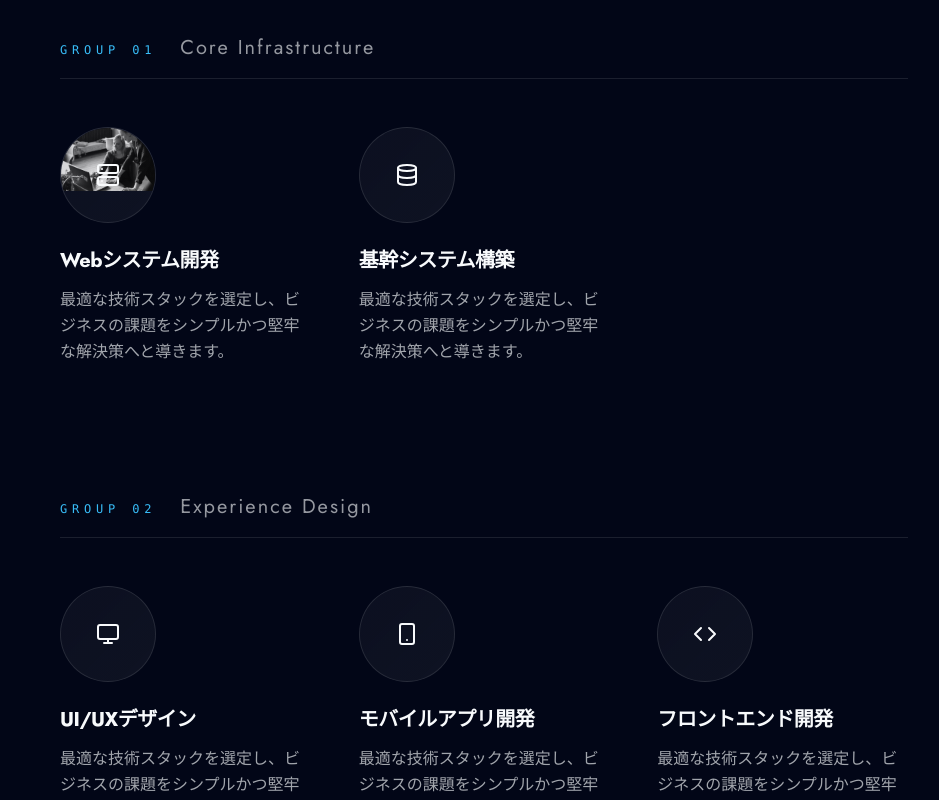
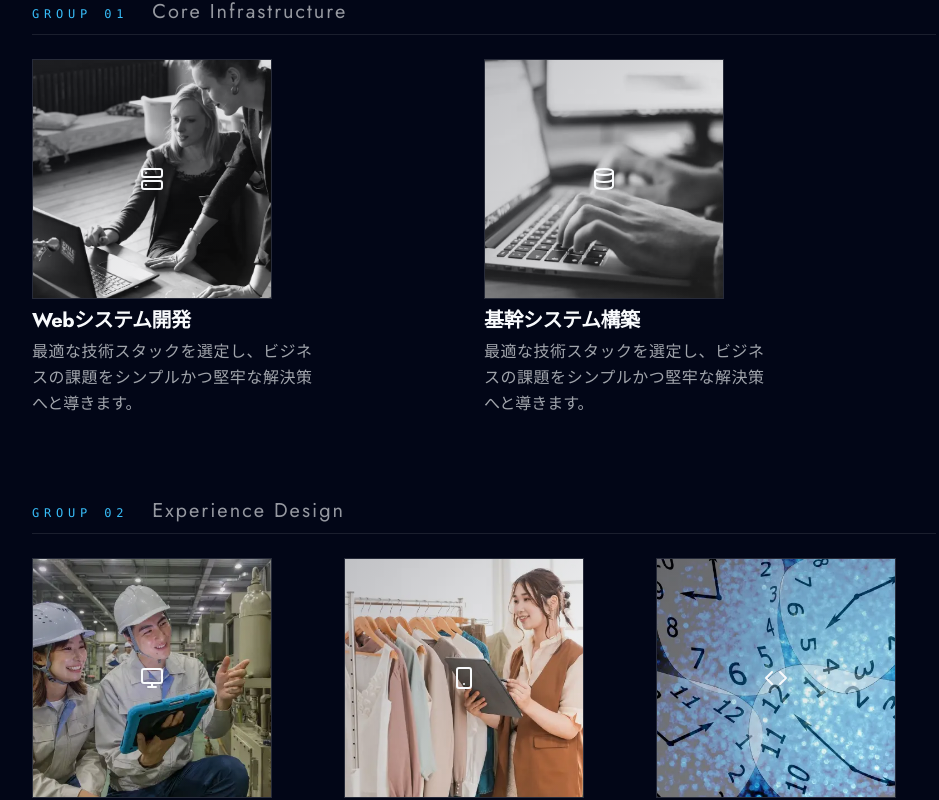
Before and after one commit to tkfjysft/client-00001-web, a Next.js app: page / in a window 1280 px wide. Shown: the part 1735-2535 px from the top of the page, without its empty margins (156-1095 px from the left). Built offline with nearby package versions, Linux system fonts and the light colour scheme.

Commit message:
fix:サービスセクションを写真挿入・余白狭く調整

```diff
--- a/src/app/globals.scss
+++ b/src/app/globals.scss
@@ -29,7 +29,7 @@ $clr-main-1: #38bdf866; // 少し明るく、青みの強いネイビー
   --color-clr-primary-1: var(--color-clr-primary-1);
 	/* ここで md の定義を上書きします */
   /* v4では、このように CSS 変数形式で指定するのが公式ルールです */
-  --breakpoint-md: 960px;
+//   --breakpoint-md: 960px;
 
   --font-zen: "Zen Kaku Gothic New", sans-serif;
 
--- a/src/components/Container.tsx
+++ b/src/components/Container.tsx
@@ -1,5 +1,5 @@
 export const Container = ({ children }: { children: React.ReactNode }) => (
-  <div className="max-w-5xl mx-auto md:px-10 md:px-16">
+  <div className="max-w-5xl mx-auto px-[8vw] md:px-15">
     {children}
   </div>
 );
--- a/src/components/Header.tsx
+++ b/src/components/Header.tsx
@@ -112,37 +112,37 @@ const borderChangeColor = isDarkBg
   return (
     <>
       <header
-        className={`absolute top-3 left-0 md:fixed md:top-0 w-full z-50 flex flex-col items-center justify-center transition-all
-		h-15 md:h-20
+        className={`absolute top-3 left-0 lg:fixed lg:top-0 w-full z-50 flex flex-col items-center justify-center transition-all
+		h-15 lg:h-20
 		${
       isPosTop
         ? "bg-transparent" // スクロールしていない、トップにいる時の透明
-        : "md:backdrop-blur-xl" // スクロールしている、背景をぼかしてドロップシャドウいれる
+        : "lg:backdrop-blur-xl" // スクロールしている、背景をぼかしてドロップシャドウいれる
     }`}
       >
         {/*  */}
         {/* PC版ヘッダー */}
-        <div className="relative w-full max-w-7xl mx-auto pl-3 md:px-8 flex items-center justify-between h-15 md:h-15 z-99999">
+        <div className="relative w-full max-w-7xl mx-auto pl-3 lg:px-8 flex items-center justify-between h-15 lg:h-15 z-99999">
           {/*  */}
           {/* ロゴ部分 */}
 		  <div className={`block static relative h-full`}>
           <Link
             href="/"
-            className={`h-full flex items-start md:items-center`}
+            className={`h-full flex items-start lg:items-center`}
           >
 			<span className={`font-zen leading-[0.5] ${ciLogoTextColor}`}>
-			<span className={`text-base md:text-lg font-[900] pb-1`}>{siteConfig.companyName1}</span><br />
-			<span className={`block text-sm font-[500] pt-0 md:mt-0 italic`}>{siteConfig.enCompamyName}</span>
+			<span className={`text-base lg:text-lg font-[900] pb-1`}>{siteConfig.companyName1}</span><br />
+			<span className={`block text-sm font-[500] pt-0 lg:mt-0 italic`}>{siteConfig.enCompamyName}</span>
 			</span>
           </Link>
 		  </div>
 
           {/* 2. 右側グループ（ナビ + コンタクトボタン） */}
           {/* gap-8 または gap-12 くらいにすると、ボタンとの距離が程よく保たれます */}
-          <div className="flex h-16 items-center gap-8 md:gap-5">
+          <div className="flex h-16 items-center gap-8 lg:gap-5">
             {/*  */}
             {/* デスクトップ用：グローバルナビ (md以上で表示) */}
-            <nav className={`hidden md:flex items-center gap-6`}>
+            <nav className={`hidden lg:flex items-center gap-6`}>
               {siteConfig.navItems
 			  .filter((_, index) => index !== 4) // 先に5番目を除外する
 			  .map((item) => (
@@ -181,7 +181,7 @@ const borderChangeColor = isDarkBg
             {/* --- お問い合わせボタン --- */}
             <Link
               href="/contact"
-              className="hidden md:inline-flex items-center justify-center
+              className="hidden lg:inline-flex items-center justify-center
 				   px-6 py-2.5 rounded-full
                    bg-clr-primary-1
                    text-clr-base-2 font-bold
@@ -196,7 +196,7 @@ const borderChangeColor = isDarkBg
       {/* スマホ用：ハンバーガーボタン (md未満で表示) */}
       <div className="fixed left-[80%] w-[20%] px-8 py-4.5 flex justify-end z-10000">
         <button
-          className={`md:hidden cursor-pointer
+          className={`lg:hidden cursor-pointer
 		  				fixed top-3 right-3 flex py-4 px-3 items-center justify-center border ${borderChangeColor} backdrop-blur-md rounded-lg`}
           onClick={() => setIsOpen(!isOpen)}
           aria-label="Menu"
@@ -218,7 +218,7 @@ const borderChangeColor = isDarkBg
       {/* スマホ用：スライドメニュー */}
       <div
         className={`
-        fixed top-0 right-0 bottom-0 z-[100] w-[80%] bg-clr-base-2/95 z-400 transition-transform duration-300 md:hidden
+        fixed top-0 right-0 bottom-0 z-[100] w-[80%] bg-clr-base-2/95 z-400 transition-transform duration-300 lg:hidden
         ${isOpen ? "translate-x-0" : "translate-x-full"}
       `}
       >
@@ -229,7 +229,7 @@ const borderChangeColor = isDarkBg
           >
 	<span className={`font-zen leading-none text-center text-clr-main-2`}>
 	<span className={`text-sm font-[900] pb-1 whitespace-pre-wrap`}>{siteConfig.companyName2}</span><br />
-	<span className={`block text-xs italic font-[500] pt-1  md:mt-0`}>{siteConfig.enCompamyName}</span>
+	<span className={`block text-xs italic font-[500] pt-1  lg:mt-0`}>{siteConfig.enCompamyName}</span>
 	</span>
           </Link>
         <nav className="flex flex-col items-center pt-10 gap-8">
--- a/src/components/ServiceSection.tsx
+++ b/src/components/ServiceSection.tsx
@@ -19,25 +19,25 @@ export default function ServiceSection() {
       title: "Core Infrastructure",
       services: [
         { name: "Webシステム開発", icon: <Server />, photo: '/images/services_01.webp' },
-        { name: "基幹システム構築", icon: <Database /> },
+        { name: "基幹システム構築", icon: <Database />, photo: '/images/services_02.webp' },
       ],
     },
     {
       label: "GROUP 02",
       title: "Experience Design",
       services: [
-        { name: "UI/UXデザイン", icon: <Monitor /> },
-        { name: "モバイルアプリ開発", icon: <Smartphone /> },
-        { name: "フロントエンド開発", icon: <Code /> },
+        { name: "UI/UXデザイン", icon: <Monitor />, photo: '/images/services_03.webp' },
+        { name: "モバイルアプリ開発", icon: <Smartphone />, photo: '/images/services_04.webp' },
+        { name: "フロントエンド開発", icon: <Code />, photo: '/images/services_05.webp' },
       ],
     },
     {
       label: "GROUP 03",
       title: "Consulting & Security",
       services: [
-        { name: "DXコンサルティング", icon: <Lightbulb /> },
-        { name: "クラウド移行支援", icon: <Cloud /> },
-        { name: "セキュリティ診断", icon: <Shield /> },
+        { name: "DXコンサルティング", icon: <Lightbulb />, photo: '/images/services_06.webp' },
+        { name: "クラウド移行支援", icon: <Cloud />, photo: '/images/services_07.webp' },
+        { name: "セキュリティ診断", icon: <Shield />, photo: '/images/services_08.webp' },
       ],
     },
   ];
@@ -80,9 +80,9 @@ export default function ServiceSection() {
 
           {/* </div> */}
 
-          <div className="max-w-6xl mx-auto px-6 relative z-10">
+          <div className="mx-auto relative z-10">
             {/* 見出しエリア：MessageSectionに近い、線を使ったミニマルな構成 */}
-            <div className="flex items-center gap-4 mb-24">
+            <div className="flex items-center gap-4 mb-15">
               <div className="w-12 h-[2px] bg-clr-primary-1 reveal" />
               <h2 className="text-4xl md:text-5xl font-bold tracking-tighter">
                 Our Services
@@ -90,11 +90,11 @@ export default function ServiceSection() {
               <div className="flex-grow h-[1px] bg-clr-base-1/10" />
             </div>
 
-            <div className="space-y-32">
+            <div className="space-y-20">
               {serviceGroups.map((group, groupIdx) => (
                 <div key={groupIdx} className="relative">
                   {/* グループ見出し：横線で区切るスタイル */}
-                  <div className="flex items-baseline gap-6 mb-12 border-b border-clr-base-1/10 pb-4">
+                  <div className="flex items-baseline gap-6 mb-6 border-b border-clr-base-1/10 pb-2">
                     <span className="text-clr-primary-1 font-mono text-xs tracking-[0.4em]">
                       {group.label}
                     </span>
@@ -104,26 +104,26 @@ export default function ServiceSection() {
                   </div>
 
                   {/* サービスカード：MessageSectionのような「箱なし」デザイン */}
-                  <div className="grid grid-cols-1 md:grid-cols-2 lg:grid-cols-3 gap-x-12 gap-y-20">
+                  <div className="grid grid-cols-1 md:grid-cols-[auto_auto] lg:grid-cols-[auto_auto_auto] justify-between gap-y-10">
                     {group.services.map((service, serviceIdx) => (
-                      <div key={serviceIdx} className="group relative">
+                      <div key={serviceIdx} className="w-full md:w-[42vw] lg:w-70 group relative">
                         {/* 左側の垂直線（MessageSectionのA案的なアクセント） */}
-                        <div className="absolute -left-6 top-0 bottom-0 w-px bg-gradient-to-b from-clr-main-1 to-transparent opacity-0 group-hover:opacity-100 transition-opacity" />
+                        <div className="absolute -left-3 top-0 bottom-0 w-px bg-gradient-to-b from-clr-primary-1 to-transparent opacity-0 group-hover:opacity-100 transition-opacity" />
 
-                        <div className="flex flex-col items-start space-y-6">
+                        <div className="flex flex-col items-start space-y-2">
                           {/* --- サービス用写真スペース (正円) --- */}
-                          <div className="w-24 h-24 rounded-full bg-clr-base-1/5 border border-clr-base-1/10 overflow-hidden flex-shrink-0 relative reveal">
-                            <img src={service.photo} alt="" />
+                          <div className="size-[70vw] md:size-60 bg-clr-base-1/5 border border-clr-base-1/10 overflow-hidden flex-shrink-0 relative reveal">
+                            <img src={service.photo} alt="" className="h-full w-full object-cover" />
                             <div className="absolute inset-0 bg-gradient-to-br from-clr-main-1/20 to-transparent flex items-center justify-center text-clr-base-1 group-hover:scale-110 transition-transform duration-500">
                               {service.icon}
                             </div>
                           </div>
 
-                          <div className="space-y-3">
+                          <div className="space-y-1">
                             <h4 className="text-xl font-bold tracking-tight group-hover:text-clr-base-1 transition-colors">
                               {service.name}
                             </h4>
-                            <p className="text-clr-base-1/65 leading-relaxed font-light">
+                            <p className="text-clr-base-1/65 leading-relaxed font-light text-justify">
                               最適な技術スタックを選定し、ビジネスの課題をシンプルかつ堅牢な解決策へと導きます。
                             </p>
                           </div>
```
